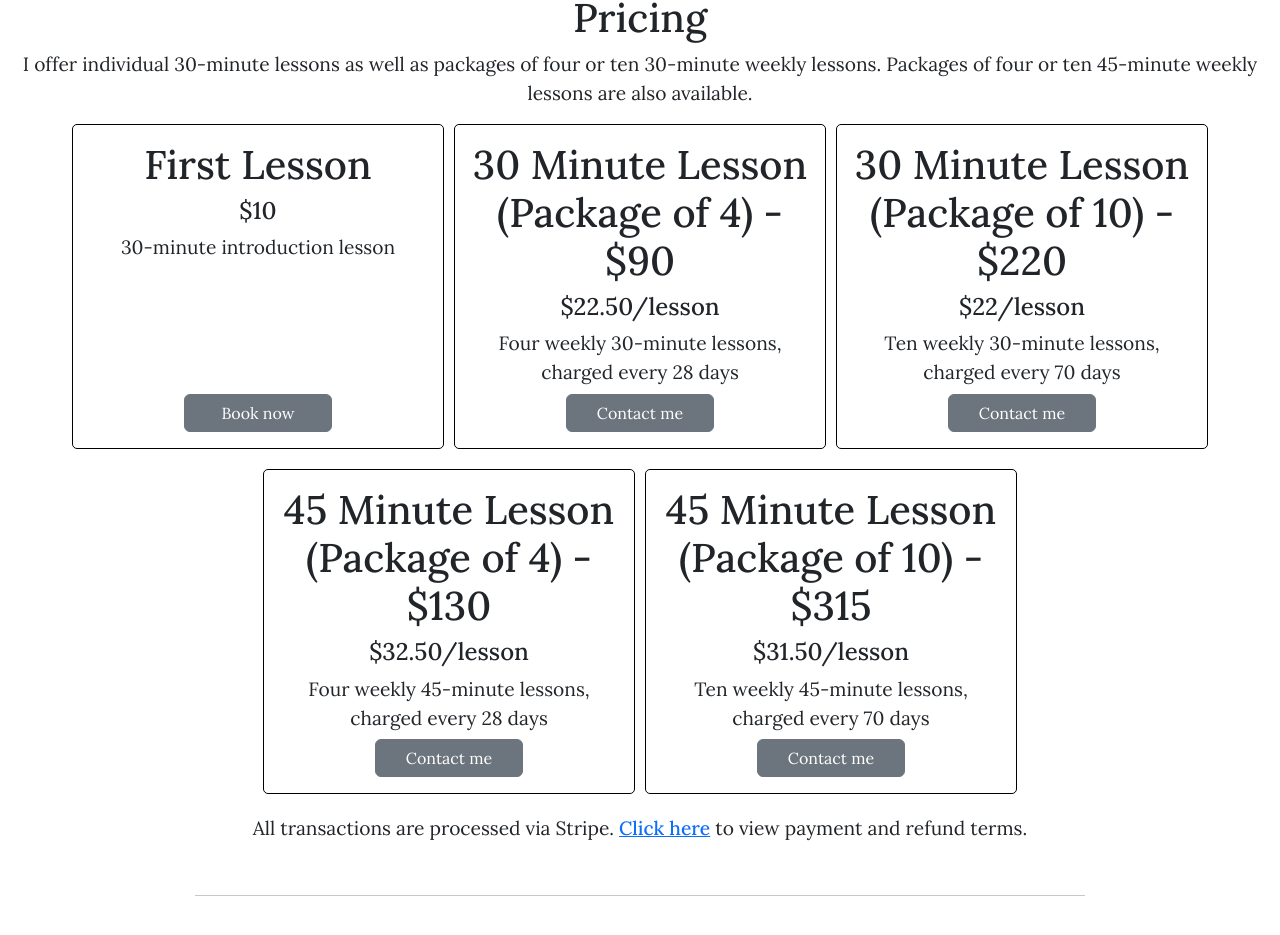
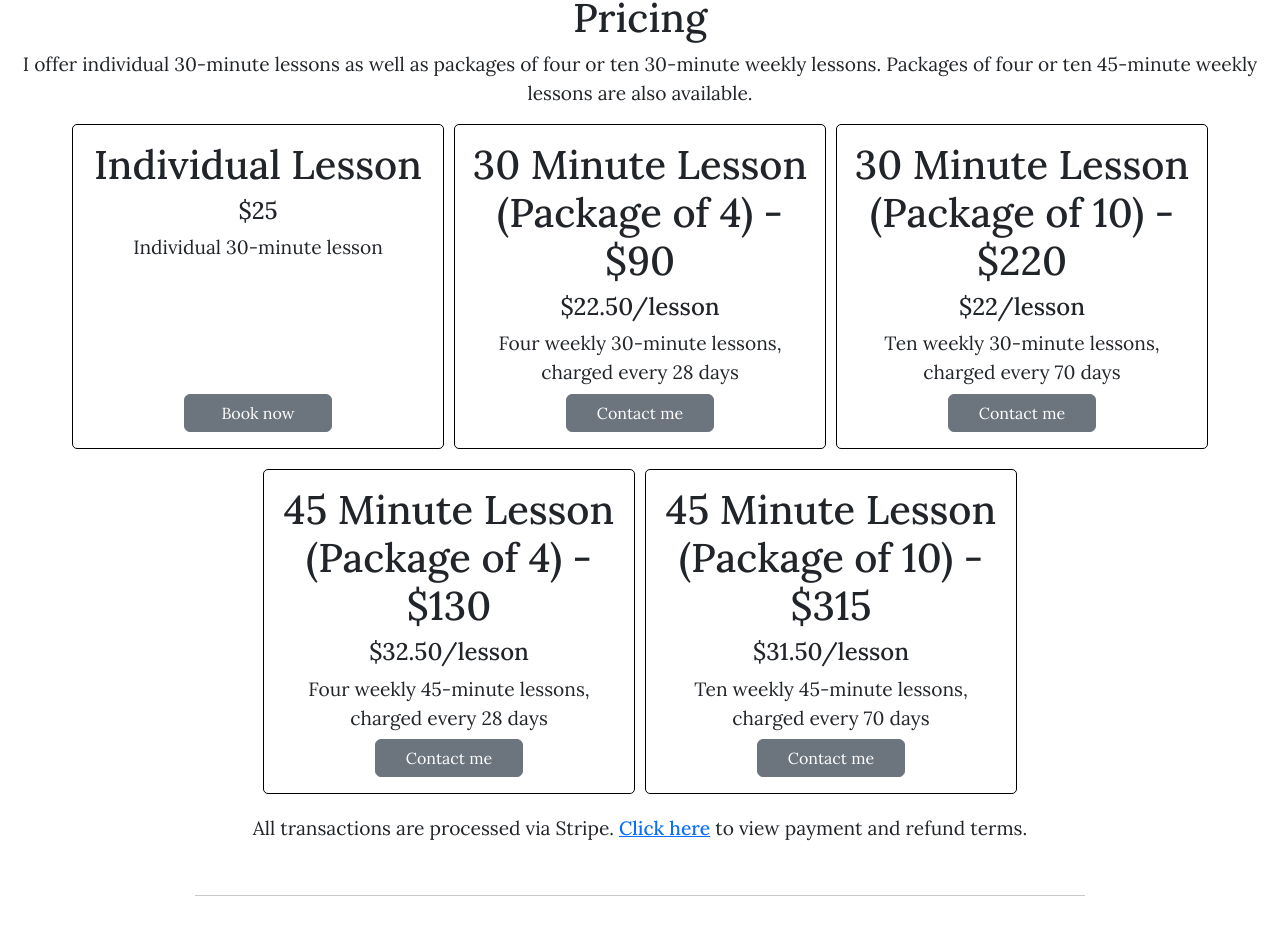
Before and after one commit to griff1nz/music-website, a React (Vite) app: page / in a window 1280 px wide. Shown: the part 1154-2089 px from the top of the page. Built offline with nearby package versions, Linux system fonts and the light colour scheme; a web font is replaced by a local one.

Commit message:
Changed stuff

```diff
--- a/src/sections/Pricing.jsx
+++ b/src/sections/Pricing.jsx
@@ -3,9 +3,9 @@ import PriceCard from "../components/PriceCard";
 const price_data = [
     {
         id: 'price1',
-        title: 'First Lesson',
-        price: '$10',
-        description: '30-minute introduction lesson',
+        title: 'Individual Lesson',
+        price: '$25',
+        description: 'Individual 30-minute lesson',
         link: 'https://calendly.com/zion-isaac-griffin',
         buttonText: "Book now"
     },
```
Also changed, not shown: 2 other files (tests, documents, lock files or other folders).
